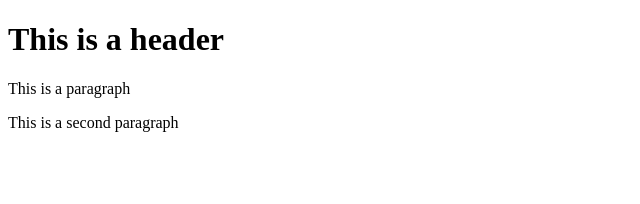
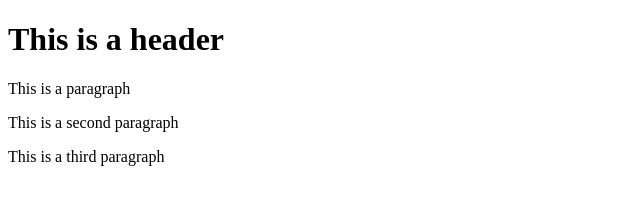
Before and after one commit to cwittemeyer/coursera-bootstrap, a website: page index.html in a window 1280 px wide. Shown: the whole page, without its empty margins (0-640 px from the left). Drawn offline with Linux system fonts and the light colour scheme.

Commit message:
fourth commit

```diff
--- a/index.html
+++ b/index.html
@@ -9,5 +9,6 @@
 	<h1>This is a header</h1>
 	<p>This is a paragraph</p>
 	<p>This is a second paragraph</p>
+	<p>This is a third paragraph</p>
 </body>
 </html>
```
Also changed, not shown: package.json (added, +24 -0 lines), 1 other file.
